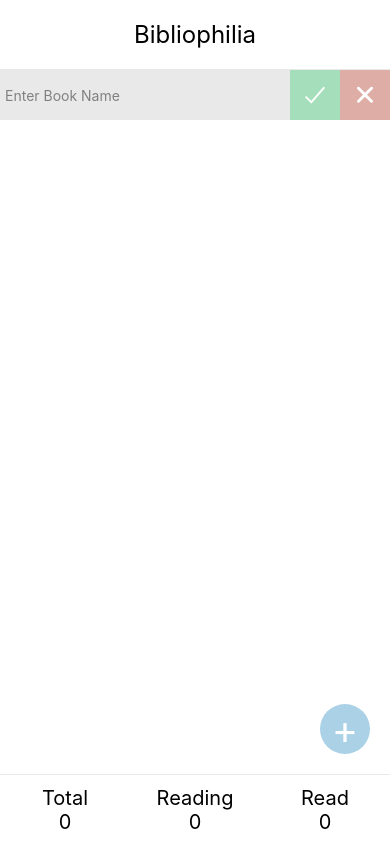
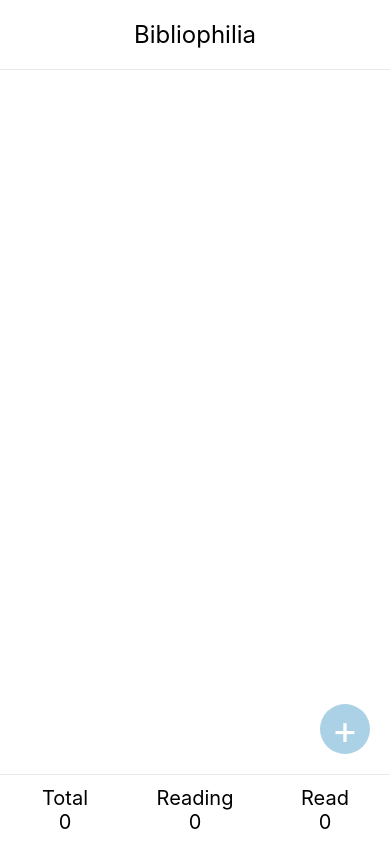
Before and after one commit to abduljawwad/bibliophilia, a React Native app: screen / in a window 390 px wide. Built offline with nearby package versions, Linux system fonts and the light colour scheme.

Commit message:
feat: show and hide addBookBar upon clicking plusButton and closeMark resp

```diff
--- a/App.js
+++ b/App.js
@@ -15,6 +15,15 @@ export default function App() {
   const [totalCount, setTotalCount] = useState(0);
   const [readingCount, setReadingCount] = useState(0);
   const [readCount, setReadCount] = useState(0);
+  const [isAddBookBarVisible, setIsAddBookBarVisible] = useState(false);
+
+  const showAddBookBar = () => {
+    setIsAddBookBarVisible(true);
+  };
+
+  const hideAddBookBar = () => {
+    setIsAddBookBarVisible(false);
+  };
 
   return (
     <View style={styles.container}>
@@ -23,29 +32,36 @@ export default function App() {
         <Text style={styles.headerText}>Bibliophilia</Text>
       </View>
       <View style={styles.body}>
-        <View style={styles.searchBarView}>
+        {isAddBookBarVisible && (
+          <View style={styles.addBookBarView}>
             <TextInput
-            style={styles.searchBarTextInput}
+              style={styles.addBookBarTextInput}
               placeholder="Enter Book Name"
               placeholderTextColor="grey"
             ></TextInput>
             <TouchableOpacity>
               <View style={styles.checkMarkView}>
-              <Ionicons name="ios-checkmark" color="white" size={30}></Ionicons>
+                <Ionicons
+                  name="ios-checkmark"
+                  color="white"
+                  size={30}
+                ></Ionicons>
               </View>
             </TouchableOpacity>
-          <TouchableOpacity>
+            <TouchableOpacity onPress={hideAddBookBar}>
               <View style={styles.closeMarkView}>
                 <Ionicons name="ios-close" color="white" size={30}></Ionicons>
               </View>
             </TouchableOpacity>
           </View>
+        )}
         <TouchableOpacity
           style={{
             position: "absolute",
             bottom: 20,
             right: 20,
           }}
+          onPress={showAddBookBar}
         >
           <View style={styles.plusButtonView}>
             <Text style={styles.plusButton}>+</Text>
@@ -80,13 +96,13 @@ const styles = StyleSheet.create({
   body: {
     flex: 1,
   },
-  searchBarView: {
+  addBookBarView: {
     flexDirection: "row",
     backgroundColor: "#E9E9E9",
     height: 50,
     justifyContent: "flex-end",
   },
-  searchBarTextInput: {
+  addBookBarTextInput: {
     flex: 1,
     paddingLeft: 5,
   },
```
Lines whose indentation alone changed are shown as unchanged.
